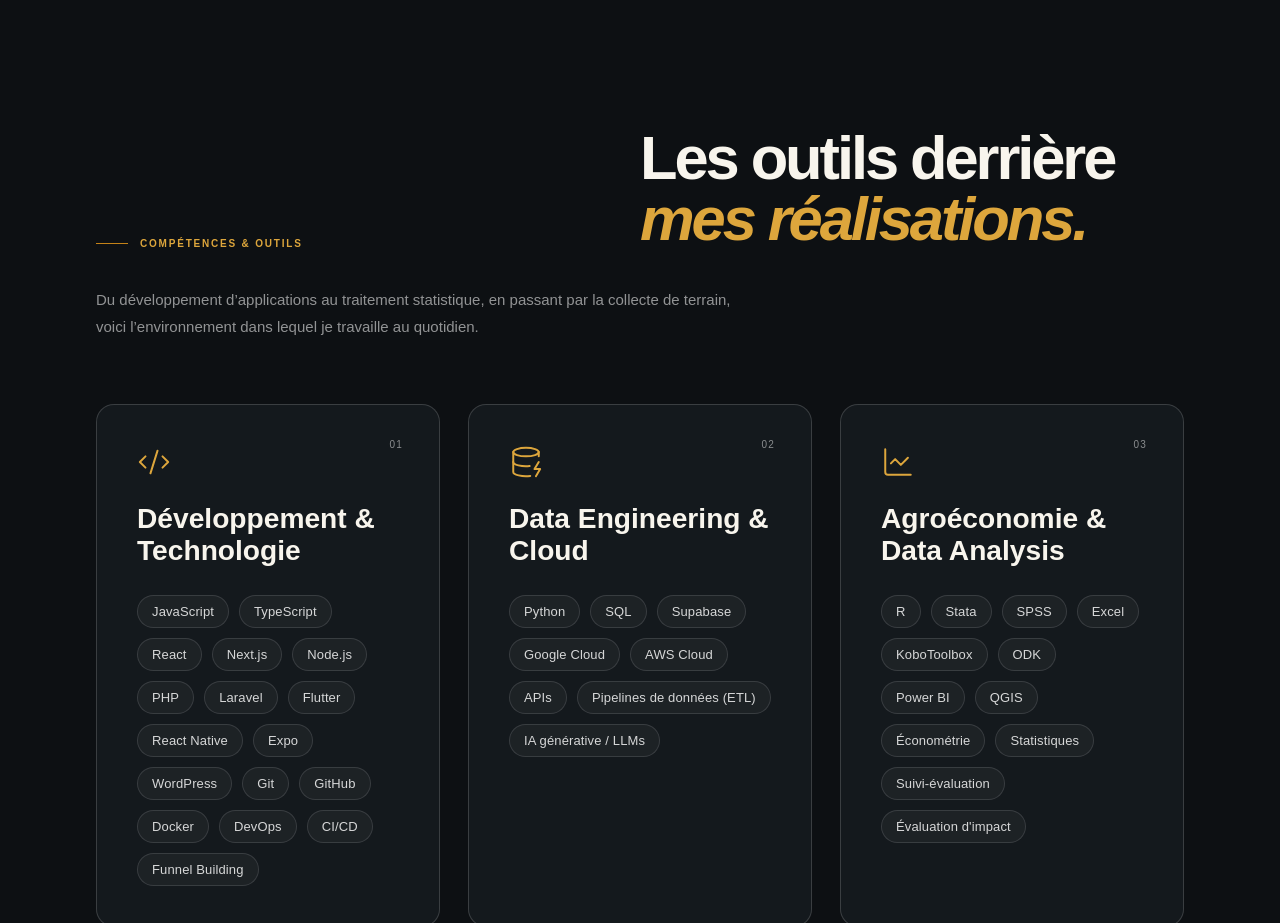
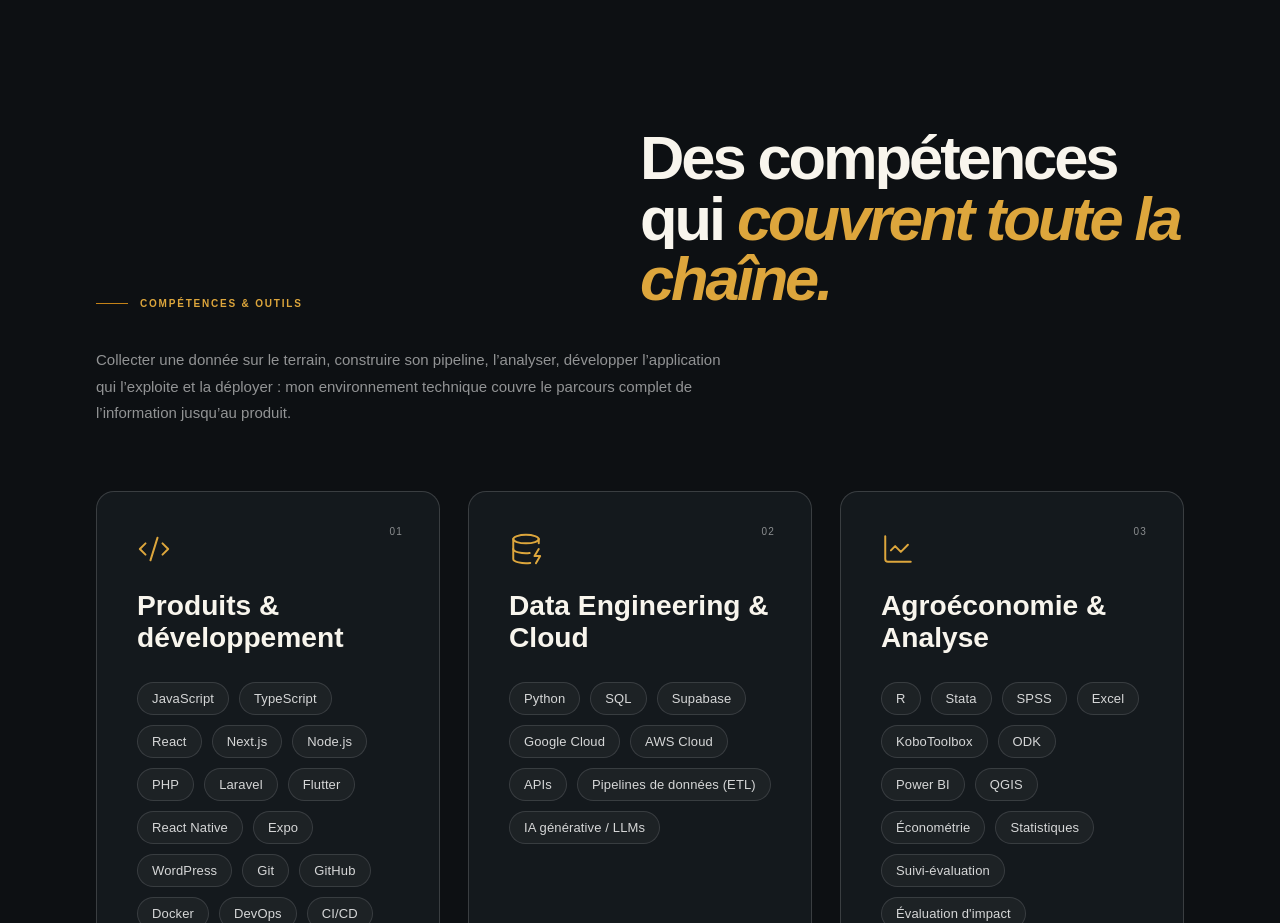
Before and after one commit to takacodeprogram/georgeoagbahungba, a Next.js app: page / in a window 1280 px wide. Shown: the part 6180-7103 px from the top of the page. Built offline with nearby package versions, Linux system fonts and the light colour scheme; a web font is replaced by a local one.

Commit message:
chore: reduce technology inventory effect in skills section

```diff
--- a/components/SkillsSection.jsx
+++ b/components/SkillsSection.jsx
@@ -4,7 +4,7 @@ const groups = [
   {
     number: "01",
     icon: Code2,
-    title: "Développement & Technologie",
+    title: "Produits & développement",
     skills: [
       "JavaScript", "TypeScript", "React", "Next.js", "Node.js", "PHP", "Laravel",
       "Flutter", "React Native", "Expo", "WordPress", "Git", "GitHub", "Docker",
@@ -23,7 +23,7 @@ const groups = [
   {
     number: "03",
     icon: LineChart,
-    title: "Agroéconomie & Data Analysis",
+    title: "Agroéconomie & Analyse",
     skills: [
       "R", "Stata", "SPSS", "Excel", "KoboToolbox", "ODK", "Power BI", "QGIS",
       "Économétrie", "Statistiques", "Suivi-évaluation", "Évaluation d'impact",
@@ -36,11 +36,10 @@ export default function SkillsSection() {
     <section className="skills" id="competences" aria-labelledby="skills-title">
       <div className="section-heading">
         <p className="eyebrow">Compétences & outils</p>
-        <h2 id="skills-title" data-anim="title">Les outils derrière <em>mes réalisations.</em></h2>
+        <h2 id="skills-title" data-anim="title">Des compétences qui <em>couvrent toute la chaîne.</em></h2>
       </div>
       <p className="skills-lead" data-anim="up">
-        Du développement d’applications au traitement statistique, en passant par la collecte de
-        terrain, voici l’environnement dans lequel je travaille au quotidien.
+        Collecter une donnée sur le terrain, construire son pipeline, l’analyser, développer l’application qui l’exploite et la déployer : mon environnement technique couvre le parcours complet de l’information jusqu’au produit.
       </p>
       <div className="skills-grid">
         {groups.map(({ number, icon: Icon, title, skills }) => (
```
